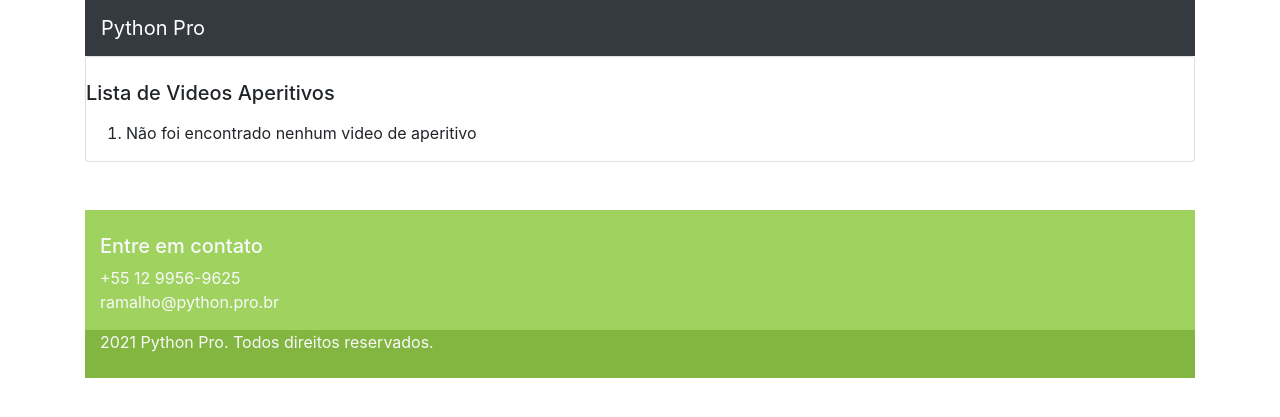
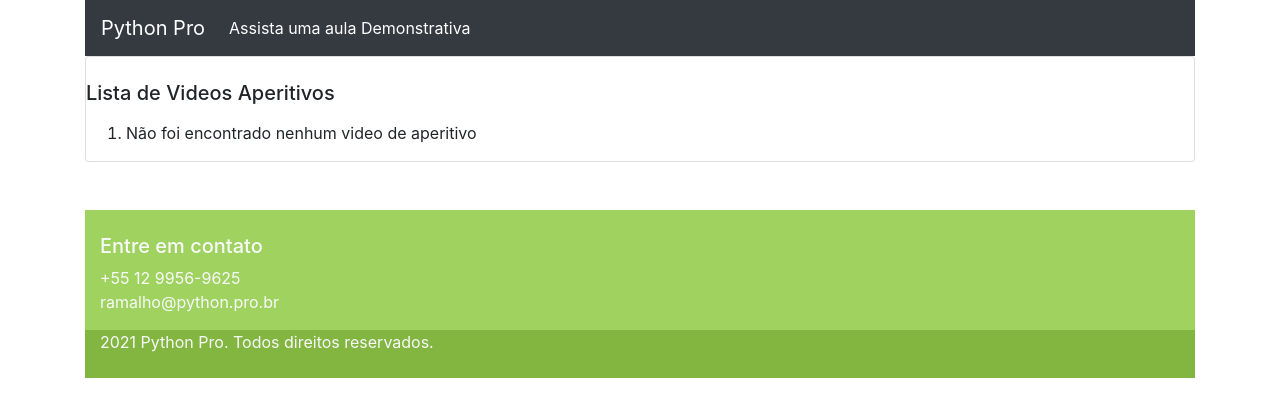
Before and after one commit to JameicaAlvarenga/curso_django, a Django app: page /aperitivos/ in a window 1280 px wide. Shown: the top 417 px of the page. Run offline with Django 3.2, Linux system fonts and the light colour scheme; data that the repository does not hold is empty; some libraries are stand-ins or nearby versions.

Commit message:
Incluindo link para aula demonstrativa

```diff
--- a/pypro/base/templates/base/base.html
+++ b/pypro/base/templates/base/base.html
@@ -34,10 +34,10 @@
 
                 <div class="collapse navbar-collapse" id="navbarSupportedContent">
                     <ul class="navbar-nav mr-auto">
-                        <!--   <li class="nav-item active">
-                              <a class="nav-link" href="#">Home <span class="sr-only">(current)</span></a>
+                        <li class="nav-item active">
+                              <a class="nav-link" href="https://pyprodjangojnbac.herokuapp.com/aperitivos/motivacao">Assista uma aula Demonstrativa <span class="sr-only">(current)</span></a>
                         </li>
-                        <li class="nav-item">
+                        <!-- <li class="nav-item">
                             <a class="nav-link" href="#">Livros</a>
                         </li>
                         <li class="nav-item dropdown">
```
